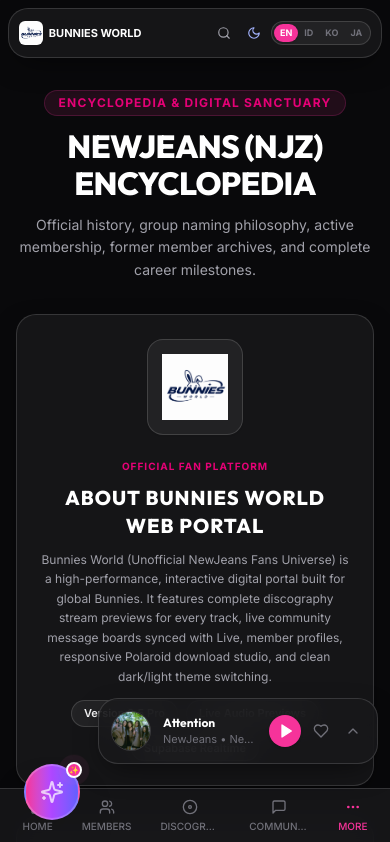
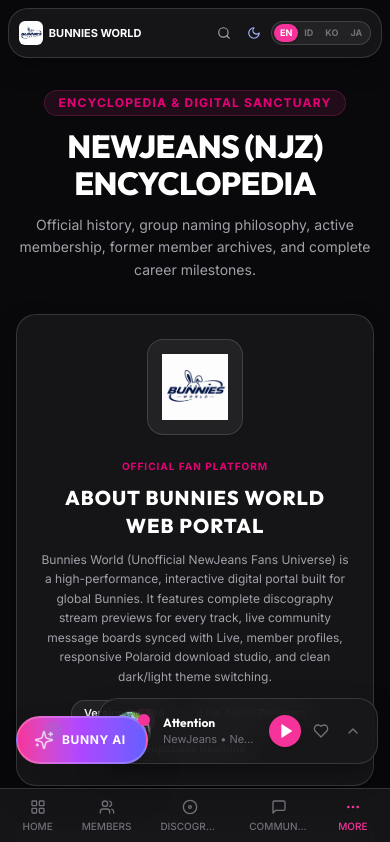
Before and after one commit to andrianbaros/bunnies-world, a React (Vite) app: page /about in a window 390 px wide. Shown: the top 842 px of the page. Built offline with nearby package versions, Linux system fonts and the light colour scheme.

Commit message:
fix: make Bunny AI floating pill button prominently visible at bottom left position on mobile and desktop

```diff
--- a/src/components/common/BunniesChatbot.jsx
+++ b/src/components/common/BunniesChatbot.jsx
@@ -1,6 +1,6 @@
 import React, { useState, useEffect, useRef } from 'react';
 import { motion, AnimatePresence } from 'framer-motion';
-import { Bot, Sparkles, Send, Trash2, X, Minus, ChevronDown, RefreshCw, MessageSquare } from 'lucide-react';
+import { Sparkles, Send, Trash2, Minus } from 'lucide-react';
 import { useTranslation } from 'react-i18next';
 import { sendMessageToAI, BYNARA_MODELS } from '../../services/aiService';
 
@@ -17,7 +17,7 @@
       {
         id: 'welcome',
         role: 'assistant',
-        content: t('chatbot_welcome', { defaultValue: 'Halo Bunny! 🐰✨ Saya Bunny AI, asistenmu di Bunnies World. Tanya saya apa saja tentang NewJeans!' }),
+        content: 'Halo Bunny! 🐰✨ Saya Bunny AI, asistenmu di Bunnies World. Tanya saya apa saja tentang NewJeans!',
         timestamp: new Date().toISOString()
       }
     ];
@@ -54,7 +54,6 @@
     setIsLoading(true);
 
     try {
-      // Format messages history for OpenAI format (role & content only)
       const apiMessages = newHistory
         .filter((m) => m.id !== 'welcome')
         .map((m) => ({ role: m.role, content: m.content }));
@@ -113,23 +112,23 @@
             initial={{ scale: 0, opacity: 0 }}
             animate={{ scale: 1, opacity: 1 }}
             exit={{ scale: 0, opacity: 0 }}
-            className="fixed bottom-6 left-6 z-[9990]"
+            className="fixed bottom-20 sm:bottom-6 left-4 sm:left-6 z-[9990]"
           >
             <button
               onClick={() => setIsOpen(true)}
-              className="group relative flex items-center justify-center w-14 h-14 rounded-full bg-gradient-to-r from-pink-500 via-purple-500 to-indigo-500 text-white shadow-2xl hover:scale-105 transition-all duration-300 border-2 border-white/20 active:scale-95"
+              className="group relative flex items-center gap-2 px-4 py-3 rounded-full bg-gradient-to-r from-pink-500 via-purple-500 to-indigo-500 text-white shadow-2xl hover:scale-105 transition-all duration-300 border-2 border-white/20 active:scale-95 cursor-pointer"
               title="Bunny AI Assistant"
             >
-              <div className="absolute -top-1 -right-1 w-4 h-4 bg-pink-400 rounded-full animate-ping opacity-75" />
-              <div className="absolute -top-1 -right-1 w-4 h-4 bg-pink-500 rounded-full border-2 border-white flex items-center justify-center text-[8px] font-bold">
-                ✨
+              <div className="relative flex items-center justify-center">
+                <Sparkles className="w-5 h-5 animate-pulse" />
+                <span className="absolute -top-1 -right-1 w-2.5 h-2.5 bg-emerald-400 rounded-full animate-ping" />
               </div>
-              <Sparkles className="w-6 h-6 animate-pulse" />
+              <span className="font-extrabold text-xs tracking-wider uppercase pr-1">Bunny AI</span>
 
-              {/* Tooltip Badge */}
-              <span className="absolute left-16 bg-[var(--bg-card)] border border-[var(--border-color)] text-[var(--text-heading)] text-xs font-bold px-3 py-1.5 rounded-full shadow-lg whitespace-nowrap opacity-0 group-hover:opacity-100 transition-opacity pointer-events-none flex items-center gap-1.5">
-                <span>Bunny AI</span>
-                <span className="text-pink-500 font-extrabold text-[10px]">Bynara</span>
+              {/* Pulsing indicator ring */}
+              <span className="absolute -top-1 -right-1 flex h-3 w-3">
+                <span className="animate-ping absolute inline-flex h-full w-full rounded-full bg-pink-400 opacity-75" />
+                <span className="relative inline-flex rounded-full h-3 w-3 bg-pink-500" />
               </span>
             </button>
           </motion.div>
@@ -144,7 +143,7 @@
             animate={{ opacity: 1, y: 0, scale: 1 }}
             exit={{ opacity: 0, y: 40, scale: 0.95 }}
             transition={{ duration: 0.25 }}
-            className="fixed bottom-6 left-4 sm:left-6 z-[9995] w-[92vw] sm:w-[380px] h-[520px] max-h-[82vh] rounded-3xl border border-[var(--border-color)] bg-[var(--bg-card)] shadow-2xl flex flex-col overflow-hidden backdrop-blur-xl"
+            className="fixed bottom-20 sm:bottom-6 left-3 sm:left-6 z-[9995] w-[calc(100%-1.5rem)] max-w-[380px] sm:w-[380px] h-[520px] max-h-[78vh] rounded-3xl border border-[var(--border-color)] bg-[var(--bg-card)] shadow-2xl flex flex-col overflow-hidden backdrop-blur-xl"
           >
             {/* Header Bar */}
             <div className="p-4 bg-[var(--bg-subtle)] border-b border-[var(--border-color)] flex items-center justify-between">
@@ -156,11 +155,9 @@
                   <div className="absolute -bottom-0.5 -right-0.5 w-3 h-3 bg-emerald-500 rounded-full border-2 border-[var(--bg-card)]" title="Online" />
                 </div>
                 <div className="flex flex-col text-left">
-                  <div className="flex items-center gap-1.5">
-                    <h3 className="font-extrabold text-xs text-[var(--text-heading)] uppercase tracking-wider">
-                      {t('chatbot_title', { defaultValue: 'BUNNY AI ASSISTANT' })}
-                    </h3>
-                  </div>
+                  <h3 className="font-extrabold text-xs text-[var(--text-heading)] uppercase tracking-wider">
+                    {t('chatbot_title', { defaultValue: 'BUNNY AI ASSISTANT' })}
+                  </h3>
                   <span className="text-[9px] text-pink-600 dark:text-pink-400 font-bold">
                     Powered by Bynara AI Router
                   </span>
```
